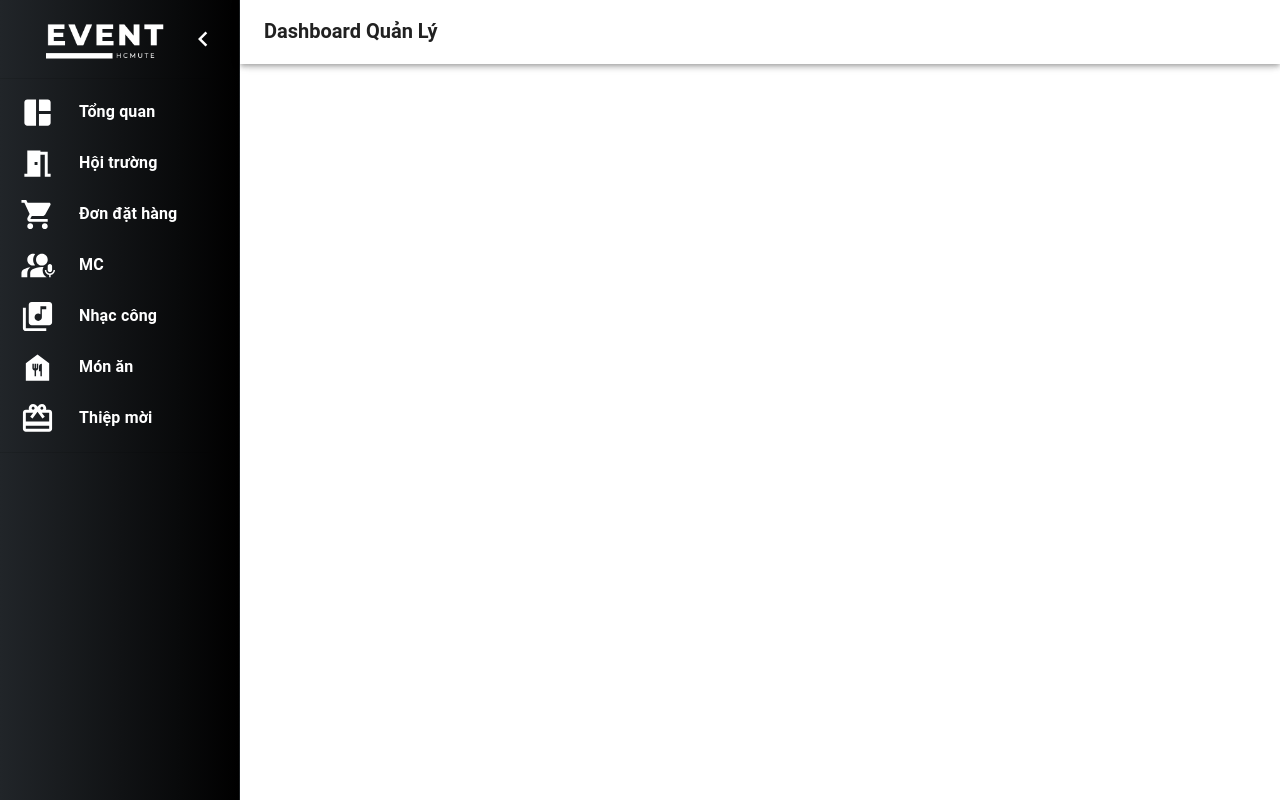
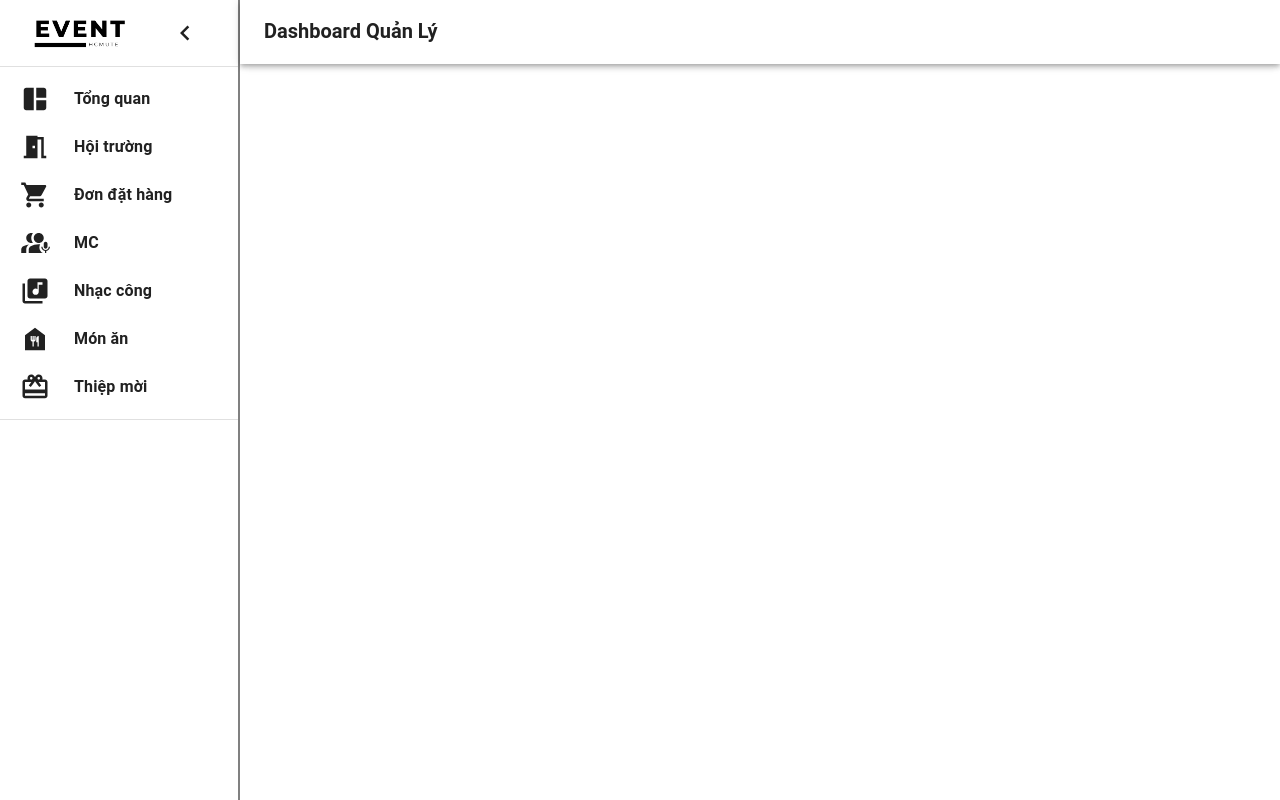
Before and after one commit to TruongDang23/Project_CNPM_Moi, a React (Vite) app: page / in a window 1280 px wide. Built offline with nearby package versions, Linux system fonts and the light colour scheme.

Commit message:
Refactor dashboard component and add HoiTruong page
- Refactor the dashboard component to update the logo image and styling
- Add a new page called HoiTruong for managing event halls

```diff
--- a/src/pages/admin/dashboard/DashBoard.jsx
+++ b/src/pages/admin/dashboard/DashBoard.jsx
@@ -19,7 +19,7 @@ import ListItemText from '@mui/material/ListItemText'
 import Link from '@mui/material/Link'
 
 import { Helmet } from 'react-helmet' // dùng để thay đổi title của trang
-import LogoAdmin from '../../../assets/logo-dash.png'
+import LogoAdmin from '../../../assets/logo.png'
 
 import MeetingRoomIcon from '@mui/icons-material/MeetingRoom'
 import AutoAwesomeMosaicIcon from '@mui/icons-material/AutoAwesomeMosaic'
@@ -28,6 +28,7 @@ import ShoppingCartIcon from '@mui/icons-material/ShoppingCart'
 import LibraryMusicIcon from '@mui/icons-material/LibraryMusic'
 import FoodBankIcon from '@mui/icons-material/FoodBank'
 import CardGiftcardIcon from '@mui/icons-material/CardGiftcard'
+import HoiTruong from './HoiTruong'
 
 const drawerWidth = 240
 
@@ -155,8 +156,9 @@ function DashBoard() {
           PaperProps={{
             sx: {
               width: 100,
-              background: 'linear-gradient(to right, #212529, #000000)',
-              color: '#fff'
+              borderRight: '2px solid #808080',
+              background: '#fff',
+              color: '#212121'
             }
           }}
         >
@@ -176,15 +178,15 @@ function DashBoard() {
                 <img
                   src={LogoAdmin}
                   alt="Web Logo"
-                  style={{ width: '150px' }}
+                  style={{ width: '100px' }}
                 />
               </Box>
             </Link>
             <IconButton onClick={handleDrawerClose} sx={{ fontSize: 40 }}>
               {theme.direction === 'rtl' ? (
-                <ChevronRightIcon sx={{ fontSize: 30, color: '#fff' }} />
+                <ChevronRightIcon sx={{ fontSize: 30, color: '#212121' }} />
               ) : (
-                <ChevronLeftIcon sx={{ fontSize: 30, color: '#fff' }} />
+                <ChevronLeftIcon sx={{ fontSize: 30, color: '#212121' }} />
               )}
             </IconButton>
           </DrawerHeader>
@@ -193,31 +195,31 @@ function DashBoard() {
             {[
               {
                 text: 'Tổng quan',
-                icon: <AutoAwesomeMosaicIcon sx={{ fontSize: 35 }} />
+                icon: <AutoAwesomeMosaicIcon sx={{ fontSize: 30 }} />
               },
               {
                 text: 'Hội trường',
-                icon: <MeetingRoomIcon sx={{ fontSize: 35 }} />
+                icon: <MeetingRoomIcon sx={{ fontSize: 30 }} />
               },
               {
                 text: 'Đơn đặt hàng',
-                icon: <ShoppingCartIcon sx={{ fontSize: 35 }} />
+                icon: <ShoppingCartIcon sx={{ fontSize: 30 }} />
               },
               {
                 text: 'MC',
-                icon: <InterpreterModeIcon sx={{ fontSize: 35 }} />
+                icon: <InterpreterModeIcon sx={{ fontSize: 30 }} />
               },
               {
                 text: 'Nhạc công',
-                icon: <LibraryMusicIcon sx={{ fontSize: 35 }} />
+                icon: <LibraryMusicIcon sx={{ fontSize: 30 }} />
               },
               {
                 text: 'Món ăn',
-                icon: <FoodBankIcon sx={{ fontSize: 35 }} />
+                icon: <FoodBankIcon sx={{ fontSize: 30 }} />
               },
               {
                 text: 'Thiệp mời',
-                icon: <CardGiftcardIcon sx={{ fontSize: 35 }} />
+                icon: <CardGiftcardIcon sx={{ fontSize: 30 }} />
               }
             ].map((item, index) => (
               <ListItem
@@ -233,11 +235,11 @@ function DashBoard() {
                     px: 2.5,
                     '&:hover': {
                       backgroundColor: '#ffffff4d',
-                      borderLeft: '4px solid #fff'
+                      borderLeft: '4px solid #212121'
                     },
                     '&.Mui-selected': {
                       backgroundColor: '#ffffff4d',
-                      borderLeft: '4px solid #fff'
+                      borderLeft: '4px solid #212121'
                     }
                   }}
                 >
@@ -246,7 +248,7 @@ function DashBoard() {
                       minWidth: 0,
                       mr: open ? 3 : 'auto',
                       justifyContent: 'center',
-                      color: '#fff'
+                      color: '#212121'
                     }}
                   >
                     {item.icon}
@@ -268,7 +270,7 @@ function DashBoard() {
         <Box component="main" sx={{ flexGrow: 1 }}>
           <DrawerHeader />
           {content === 'Tổng quan' && <h1>page 1</h1>}
-          {content === 'Hội trường' && <h1>page 2</h1>}
+          {content === 'Hội trường' && <HoiTruong />}
           {content === 'Đơn đặt hàng' && <h1>page 3</h1>}
           {content === 'MC' && <h1>page 4</h1>}
           {content === 'Nhạc công' && <h1>page 5</h1>}
--- /dev/null
+++ b/src/pages/admin/dashboard/HoiTruong.jsx
@@ -0,0 +1,21 @@
+import styled from 'styled-components'
+
+function HoiTruong() {
+  return (
+    <HoiTruongWrapper>
+      <h2>Quản lý hội trường</h2>
+      <div className="hall-content"></div>
+    </HoiTruongWrapper>
+  )
+}
+
+const HoiTruongWrapper = styled.section`
+  h2 {
+    font-size: 2.4rem;
+    margin: 20px;
+    text-align: center;
+    text-transform: uppercase;
+  }
+`
+
+export default HoiTruong
```
